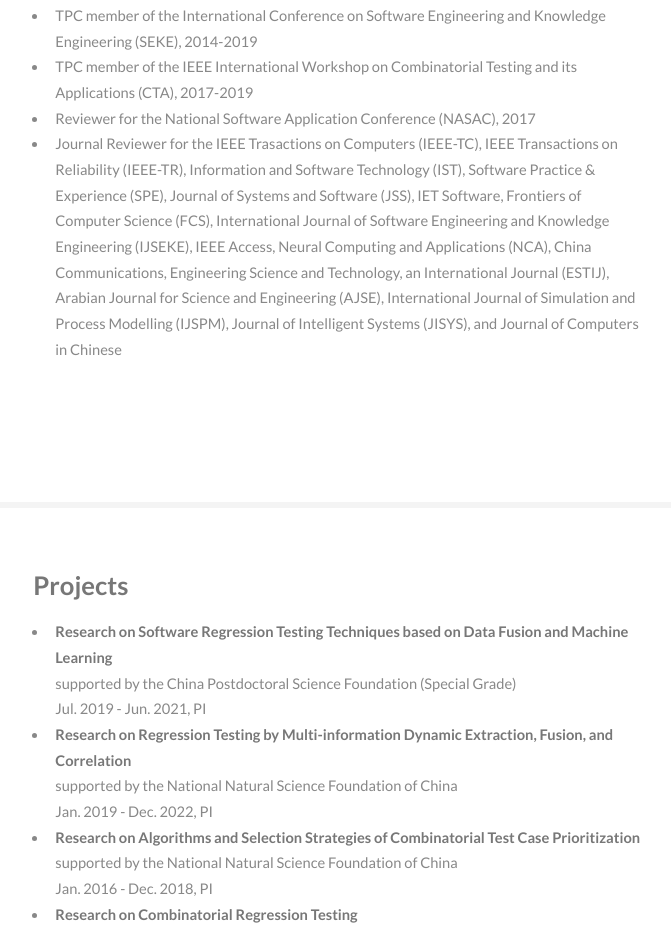
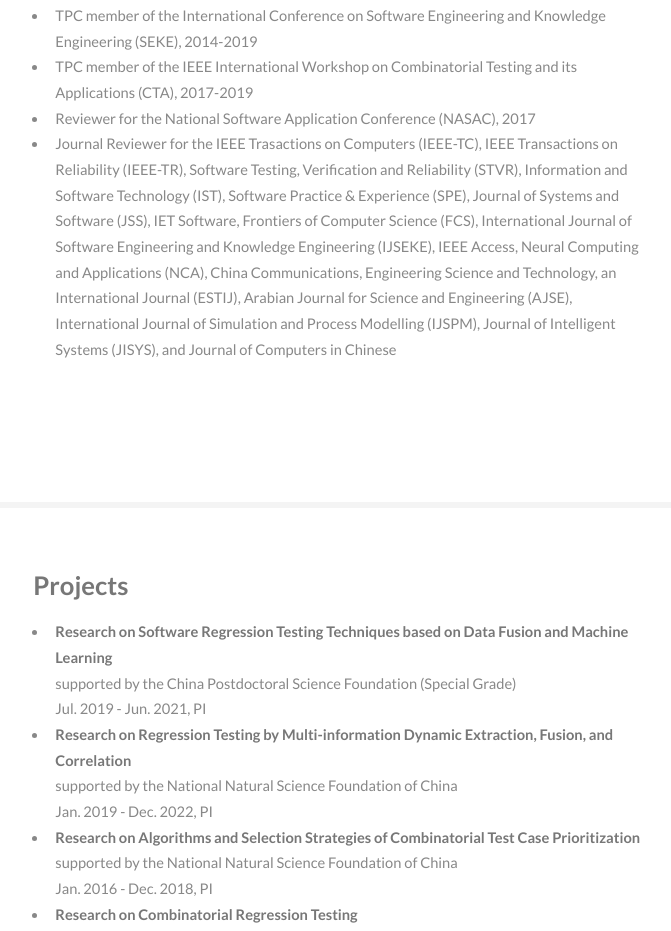
Before and after one commit to huangrubing/huangrubing.github.io, a plain HTML site: page index.html in a window 1280 px wide. Shown: the part 6608-7539 px from the top of the page, without its empty margins (152-823 px from the left). Drawn offline with Linux system fonts and the light colour scheme.

Commit message:
Update index.html

```diff
--- a/index.html
+++ b/index.html
@@ -263,7 +263,7 @@
 				  Reviewer for the National Software Application Conference (NASAC), 2017
 				</li>
 				<li>
-				  <p align="left" > Journal Reviewer for the IEEE Trasactions on Computers (IEEE-TC), IEEE Transactions on Reliability (IEEE-TR), Information and Software Technology (IST), Software Practice & Experience (SPE), Journal of Systems and Software (JSS), IET Software, Frontiers of Computer Science (FCS), International Journal of Software Engineering and Knowledge Engineering (IJSEKE), IEEE Access, Neural Computing and Applications (NCA), China Communications, Engineering Science and Technology, an International Journal (ESTIJ), Arabian Journal for Science and Engineering (AJSE), International Journal of Simulation and Process Modelling (IJSPM), Journal of Intelligent Systems (JISYS), and<strong> </strong>Journal of Computers in Chinese<br>  </br><br>  </br> </p>
+				  <p align="left" > Journal Reviewer for the IEEE Trasactions on Computers (IEEE-TC), IEEE Transactions on Reliability (IEEE-TR), Software Testing, Verification and Reliability (STVR), Information and Software Technology (IST), Software Practice & Experience (SPE), Journal of Systems and Software (JSS), IET Software, Frontiers of Computer Science (FCS), International Journal of Software Engineering and Knowledge Engineering (IJSEKE), IEEE Access, Neural Computing and Applications (NCA), China Communications, Engineering Science and Technology, an International Journal (ESTIJ), Arabian Journal for Science and Engineering (AJSE), International Journal of Simulation and Process Modelling (IJSPM), Journal of Intelligent Systems (JISYS), and<strong> </strong>Journal of Computers in Chinese<br>  </br><br>  </br> </p>
 				</li>
 				</ul></div></section>
 	<!-- Six -->
```
